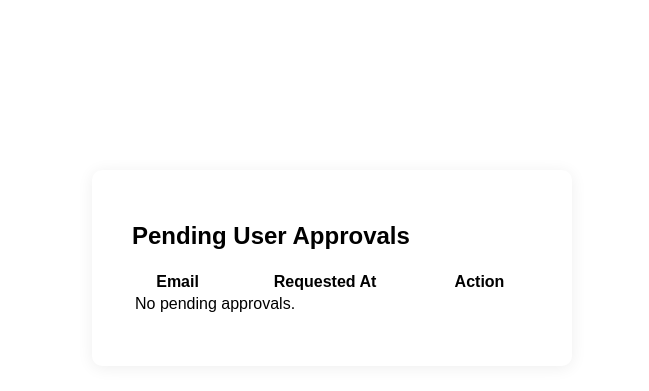
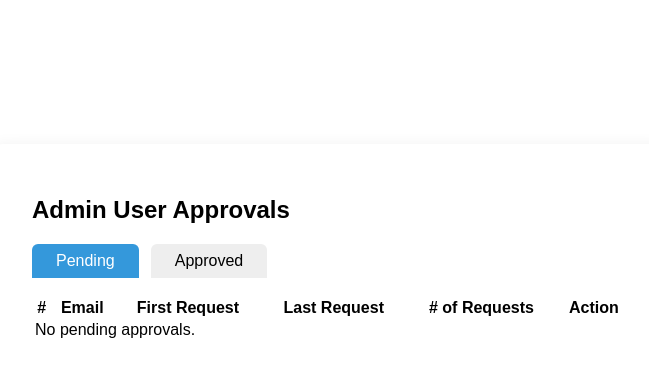
Before and after one commit to ng0200731/ERP, a Flask app: template templates/admin_approval.html in a window 1280 px wide. Shown: the part 132-523 px from the top of the page, without its empty margins (308-957 px from the left). Run offline with Flask 3, Linux system fonts and the light colour scheme; the template is opened without the code that fills it, so the values that code supplies are empty; a user stored in the database is signed in.

Commit message:
try admin aprpove email

```diff
--- a/server.py
+++ b/server.py
@@ -238,18 +238,32 @@ def serve_index():
 # --- User and Approval Tables ---
 def init_user_db():
     conn = get_db()
+    # Add approved_at column if it doesn't exist
+    try:
+        conn.execute('ALTER TABLE users ADD COLUMN approved_at TEXT')
+    except Exception:
+        pass  # Ignore if already exists
     conn.execute('''
         CREATE TABLE IF NOT EXISTS users (
             id INTEGER PRIMARY KEY AUTOINCREMENT,
             email TEXT UNIQUE,
             is_approved INTEGER DEFAULT 0,
-            last_login TEXT
+            last_login TEXT,
+            approved_at TEXT
         )
     ''')
     conn.execute('''
         CREATE TABLE IF NOT EXISTS pending_approvals (
             id INTEGER PRIMARY KEY AUTOINCREMENT,
             email TEXT UNIQUE,
+            requested_at TEXT
+        )
+    ''')
+    # New table to track every approval request
+    conn.execute('''
+        CREATE TABLE IF NOT EXISTS approval_requests (
+            id INTEGER PRIMARY KEY AUTOINCREMENT,
+            email TEXT,
             requested_at TEXT
         )
     ''')
@@ -260,9 +274,12 @@ def init_user_db():
 @app.route('/login', methods=['GET', 'POST'])
 def login():
     if request.method == 'POST':
-        prefix = request.form['prefix'].strip()
-        email = f"{prefix}@eastrims.com"
+        email = request.form['email'].strip()
+        now = datetime.now(timezone.utc).isoformat()
         conn = get_db()
+        # Always record the request
+        conn.execute('INSERT INTO approval_requests (email, requested_at) VALUES (?, ?)', (email, now))
+        conn.commit()
         user = conn.execute('SELECT * FROM users WHERE email=?', (email,)).fetchone()
         if user and user['is_approved']:
             # Generate and send code
@@ -272,24 +289,26 @@ def login():
             msg = Message('Your Access Code', sender=app.config['MAIL_USERNAME'], recipients=[email])
             msg.body = f'Your access code is: {code}'
             mail.send(msg)
+            conn.close()
             return render_template('enter_code.html', email=email)
         elif user:
             # Send 'await authorization' email
             try:
-                msg = Message('Authorization in progress', sender=app.config['MAIL_USERNAME'], recipients=['859543169@qq.com'])  # Hardcoded for testing
+                msg = Message('Authorization in progress', sender=app.config['MAIL_USERNAME'], recipients=[email])
                 msg.body = 'Authorization in progress. Please wait for admin approval.'
                 mail.send(msg)
             except Exception as e:
                 print(f'Error sending authorization in progress email: {e}')
+            conn.close()
             return 'Authorization in progress. Please wait for admin approval.'
         else:
             # Add to pending approvals
-            conn.execute('INSERT OR IGNORE INTO pending_approvals (email, requested_at) VALUES (?, ?)', (email, datetime.now(timezone.utc).isoformat()))
+            conn.execute('INSERT OR IGNORE INTO pending_approvals (email, requested_at) VALUES (?, ?)', (email, now))
             conn.commit()
             conn.close()
-            # Send acknowledgment email to hardcoded address
+            # Send acknowledgment email to the real user
             try:
-                msg = Message('We received your login request', sender=app.config['MAIL_USERNAME'], recipients=['859543169@qq.com'])
+                msg = Message('We received your login request', sender=app.config['MAIL_USERNAME'], recipients=[email])
                 msg.body = 'Thank you for your login request. Our team has received it and will review it soon.'
                 mail.send(msg)
             except Exception as e:
@@ -310,17 +329,25 @@ def verify_code():
 @app.route('/admin/approve', methods=['POST'])
 def admin_approve():
     email = request.form['email']
+    now = datetime.now(timezone.utc).isoformat()
     conn = get_db()
-    # Move from pending_approvals to users
-    conn.execute('INSERT OR IGNORE INTO users (email, is_approved) VALUES (?, 1)', (email,))
+    # Move from pending_approvals to users, set approved_at
+    conn.execute('INSERT OR IGNORE INTO users (email, is_approved, approved_at) VALUES (?, 1, ?)', (email, now))
+    conn.execute('UPDATE users SET is_approved=1, approved_at=? WHERE email=?', (now, email))
     conn.execute('DELETE FROM pending_approvals WHERE email=?', (email,))
     conn.commit()
     conn.close()
     # Send approval email
-    msg = Message('Account Approved', sender=app.config['MAIL_USERNAME'], recipients=[email])
-    msg.body = 'Your account has been approved. You can now log in.'
-    mail.send(msg)
-    return 'User approved.'
+    try:
+        msg = Message('Account Approved', sender=app.config['MAIL_USERNAME'], recipients=[email])
+        msg.body = 'Your account has been approved. You can now log in.'
+        mail.send(msg)
+        success = True
+        message = f'{email} is confirmed.'
+    except Exception as e:
+        success = False
+        message = f'Error sending approval email: {e}'
+    return jsonify({'success': success, 'message': message, 'email': email, 'approved_at': now})
 
 # --- Protect Main Page ---
 @app.before_request
@@ -332,10 +359,36 @@ def require_login():
 def admin_page():
     print('ADMIN PAGE ACCESSED')
     conn = get_db()
-    pending = conn.execute('SELECT email, requested_at FROM pending_approvals').fetchall()
-    print('PENDING APPROVALS:', pending)
+    # Get all emails in pending_approvals
+    pending_emails = conn.execute('SELECT email FROM pending_approvals').fetchall()
+    pending = []
+    for row in pending_emails:
+        email = row['email']
+        # Aggregate approval_requests for this email
+        stats = conn.execute('''
+            SELECT
+                MIN(requested_at) as first_request,
+                MAX(requested_at) as last_request,
+                COUNT(*) as num_requests
+            FROM approval_requests WHERE email=?
+        ''', (email,)).fetchone()
+        pending.append({
+            'email': email,
+            'first_request': stats['first_request'],
+            'last_request': stats['last_request'],
+            'num_requests': stats['num_requests'],
+        })
+    # Get all approved users with approved_at
+    approved_rows = conn.execute('SELECT email, last_login, approved_at FROM users WHERE is_approved=1').fetchall()
+    approved = []
+    for row in approved_rows:
+        approved.append({
+            'email': row['email'],
+            'last_login': row['last_login'],
+            'approved_at': row['approved_at']
+        })
     conn.close()
-    return render_template('admin_approval.html', pending=pending)
+    return render_template('admin_approval.html', pending=pending, approved=approved)
 
 # Call all initializers
 if __name__ == '__main__':
--- a/templates/admin_approval.html
+++ b/templates/admin_approval.html
@@ -4,31 +4,124 @@
   <meta charset="UTF-8">
   <title>Admin Approval - Customer Management App</title>
   <link rel="stylesheet" href="/static/css/style.css">
+  <style>
+    .tab-btns { display: flex; gap: 12px; margin-bottom: 18px; }
+    .tab-btn { padding: 8px 24px; border: none; border-radius: 6px 6px 0 0; background: #eee; cursor: pointer; font-size: 16px; }
+    .tab-btn.active { background: #3498db; color: #fff; }
+    .tab-content { display: none; }
+    .tab-content.active { display: block; }
+  </style>
+  <script>
+    function showPopup(msg) {
+      let popup = document.createElement('div');
+      popup.className = 'popup-success';
+      popup.textContent = msg;
+      document.body.appendChild(popup);
+      setTimeout(() => { popup.remove(); }, 2000);
+    }
+    document.addEventListener('DOMContentLoaded', function() {
+      // Tab logic
+      const tabBtns = document.querySelectorAll('.tab-btn');
+      const tabContents = document.querySelectorAll('.tab-content');
+      tabBtns.forEach((btn, idx) => {
+        btn.addEventListener('click', function() {
+          tabBtns.forEach(b => b.classList.remove('active'));
+          tabContents.forEach(tc => tc.classList.remove('active'));
+          btn.classList.add('active');
+          tabContents[idx].classList.add('active');
+        });
+      });
+      // Default to first tab
+      if (tabBtns.length) tabBtns[0].click();
+      // Approve button logic
+      document.querySelectorAll('.approve-btn').forEach(function(btn) {
+        btn.addEventListener('click', function(e) {
+          e.preventDefault();
+          const email = this.getAttribute('data-email');
+          const row = this.closest('tr');
+          fetch('/admin/approve', {
+            method: 'POST',
+            headers: { 'Content-Type': 'application/x-www-form-urlencoded' },
+            body: 'email=' + encodeURIComponent(email)
+          })
+          .then(resp => resp.json())
+          .then(data => {
+            if (data.success) {
+              showPopup(data.message);
+              row.remove();
+            } else {
+              showPopup(data.message || 'Error approving user.');
+            }
+          })
+          .catch(() => showPopup('Error approving user.'));
+        });
+      });
+    });
+  </script>
 </head>
 <body>
   <div class="container" style="justify-content:center;align-items:center;height:100vh;">
-    <div style="background:#fff;padding:32px 40px;border-radius:10px;box-shadow:0 2px 16px #eee;min-width:400px;">
-      <h2>Pending User Approvals</h2>
+    <div style="background:#fff;padding:32px 40px;border-radius:10px;box-shadow:0 2px 16px #eee;min-width:600px;">
+      <h2>Admin User Approvals</h2>
+      <div class="tab-btns">
+        <button class="tab-btn active">Pending</button>
+        <button class="tab-btn">Approved</button>
+      </div>
+      <div class="tab-content active" id="pending-tab">
         <table style="width:100%;margin-bottom:18px;">
-        <thead><tr><th>Email</th><th>Requested At</th><th>Action</th></tr></thead>
+          <thead>
+            <tr>
+              <th>#</th>
+              <th>Email</th>
+              <th>First Request</th>
+              <th>Last Request</th>
+              <th># of Requests</th>
+              <th>Action</th>
+            </tr>
+          </thead>
           <tbody>
             {% for user in pending %}
             <tr>
+              <td>{{ loop.index }}</td>
               <td>{{ user.email }}</td>
-            <td>{{ user.requested_at }}</td>
+              <td>{{ user.first_request[:10].replace('-', '/') ~ ', ' ~ user.first_request[11:19] if user.first_request else '' }}</td>
+              <td>{{ user.last_request[:10].replace('-', '/') ~ ', ' ~ user.last_request[11:19] if user.last_request else '' }}</td>
+              <td>{{ user.num_requests }}</td>
               <td>
-              <form method="POST" action="/admin/approve" style="display:inline;">
-                <input type="hidden" name="email" value="{{ user.email }}">
-                <button type="submit">Approve</button>
-              </form>
+                <button class="approve-btn" data-email="{{ user.email }}">Approve</button>
               </td>
             </tr>
             {% else %}
-          <tr><td colspan="3">No pending approvals.</td></tr>
+            <tr><td colspan="6">No pending approvals.</td></tr>
+            {% endfor %}
+          </tbody>
+        </table>
+      </div>
+      <div class="tab-content" id="approved-tab">
+        <table style="width:100%;margin-bottom:18px;">
+          <thead>
+            <tr>
+              <th>#</th>
+              <th>Email</th>
+              <th>Approved At</th>
+              <th>Last Login</th>
+            </tr>
+          </thead>
+          <tbody>
+            {% for user in approved %}
+            <tr>
+              <td>{{ loop.index }}</td>
+              <td>{{ user.email }}</td>
+              <td>{{ user.approved_at[:10].replace('-', '/') ~ ', ' ~ user.approved_at[11:19] if user.approved_at else '' }}</td>
+              <td>{{ user.last_login[:10].replace('-', '/') ~ ', ' ~ user.last_login[11:19] if user.last_login else '' }}</td>
+            </tr>
+            {% else %}
+            <tr><td colspan="4">No approved users.</td></tr>
             {% endfor %}
           </tbody>
         </table>
       </div>
     </div>
+  </div>
 </body>
 </html>
```
Also changed, not shown: templates/login.html (+23 -5 lines), customers.db. Lines whose indentation alone changed are shown as unchanged.
